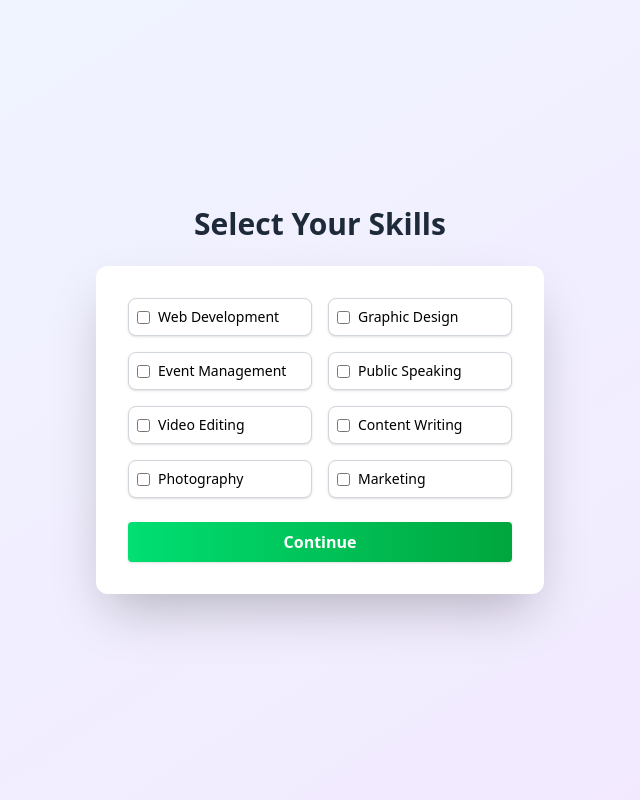
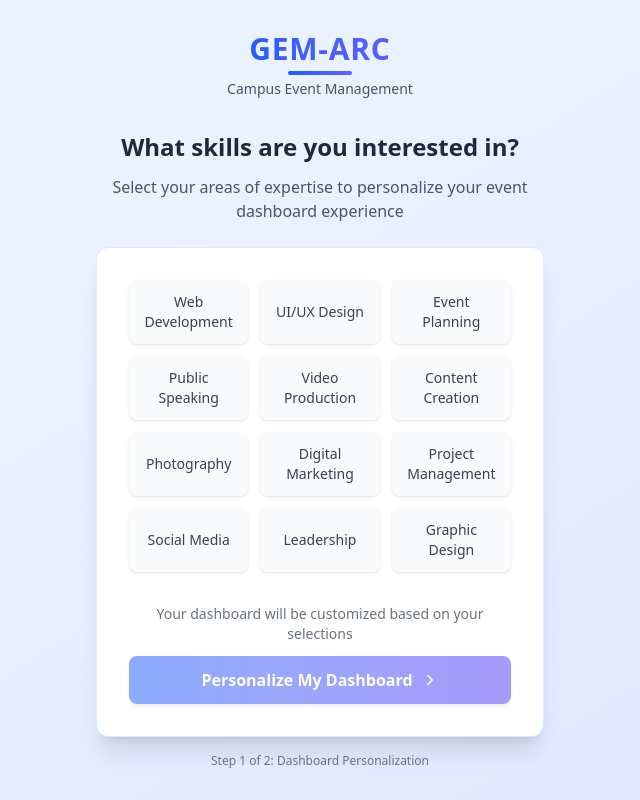
Before and after one commit to jyotiranjan0216/GEM-ARC_FrontEnd, a React (Vite) app: page /skills in a window 1280 px wide. Shown: the whole page, without its empty margins (320-960 px from the left). Built offline with nearby package versions, Linux system fonts and the light colour scheme.

Commit message:
New feature added

```diff
--- a/src/pages/SkillSelection.jsx
+++ b/src/pages/SkillSelection.jsx
@@ -2,16 +2,22 @@ import React, { useState } from 'react';
 import { useNavigate } from 'react-router-dom';
 import axios from 'axios';
 import { motion } from 'framer-motion';
+import { Check, ChevronRight } from 'lucide-react';
 
+// Updated skill options for dashboard personalization
 const availableSkills = [
   'Web Development',
-  'Graphic Design',
-  'Event Management',
+  'UI/UX Design',
+  'Event Planning',
   'Public Speaking',
-  'Video Editing',
-  'Content Writing',
+  'Video Production',
+  'Content Creation',
   'Photography',
-  'Marketing',
+  'Digital Marketing',
+  'Project Management',
+  'Social Media',
+  'Leadership',
+  'Graphic Design'
 ];
 
 function SkillSelection() {
@@ -57,61 +63,119 @@ function SkillSelection() {
 
   return (
     <motion.div
-      className="min-h-screen bg-gradient-to-br from-blue-50 to-purple-100 flex flex-col items-center justify-center px-4"
+      className="min-h-screen bg-gradient-to-br from-blue-50 to-indigo-100 flex flex-col items-center justify-center px-4"
       initial={{ opacity: 0 }}
       animate={{ opacity: 1 }}
       transition={{ duration: 0.8 }}
     >
+      {/* GEM-ARC Logo */}
+      <motion.div
+        className="mb-8 text-center"
+        initial={{ y: -30, opacity: 0 }}
+        animate={{ y: 0, opacity: 1 }}
+        transition={{ delay: 0.2 }}
+      >
+        <h1 className="text-3xl font-extrabold tracking-wide bg-gradient-to-r from-blue-600 to-indigo-500 bg-clip-text text-transparent">
+          GEM-ARC
+        </h1>
+        <div className="h-1 w-16 bg-gradient-to-r from-blue-600 to-indigo-500 mx-auto mt-1 rounded-full"></div>
+        <p className="text-sm text-gray-600 mt-1">Campus Event Management</p>
+      </motion.div>
+
       <motion.h2
-        className="text-3xl font-extrabold mb-6 text-gray-800"
+        className="text-2xl font-bold mb-3 text-gray-800"
         initial={{ y: -20, opacity: 0 }}
         animate={{ y: 0, opacity: 1 }}
-        transition={{ delay: 0.3 }}
+        transition={{ delay: 0.4 }}
       >
-        Select Your Skills
+        What skills are you interested in?
       </motion.h2>
 
-      <motion.form
-        onSubmit={handleSubmit}
-        className="bg-white shadow-2xl rounded-xl p-8 w-full max-w-md"
+      <motion.p
+        className="text-gray-600 mb-6 text-center max-w-md"
+        initial={{ y: -20, opacity: 0 }}
+        animate={{ y: 0, opacity: 1 }}
+        transition={{ delay: 0.5 }}
+      >
+        Select your areas of expertise to personalize your event dashboard experience
+      </motion.p>
+
+      <motion.div
+        className="bg-white shadow-xl rounded-xl p-8 w-full max-w-md border border-blue-100"
         initial={{ scale: 0.95, opacity: 0 }}
         animate={{ scale: 1, opacity: 1 }}
-        transition={{ delay: 0.5 }}
+        transition={{ delay: 0.6 }}
       >
-        <div className="grid grid-cols-2 gap-4 mb-6">
+        <form onSubmit={handleSubmit}>
+          <div className="grid grid-cols-2 md:grid-cols-3 gap-3 mb-8">
             {availableSkills.map((skill) => (
-            <motion.label
+              <motion.div
                 key={skill}
-              className={`flex items-center p-2 rounded-lg shadow-sm border transition-all duration-200 cursor-pointer ${
-                selectedSkills.includes(skill)
-                  ? 'bg-green-100 border-green-400'
-                  : 'bg-white border-gray-300 hover:border-blue-400'
+                className={`relative rounded-lg overflow-hidden shadow-sm transition-all duration-200 ${
+                  selectedSkills.includes(skill) ? 'ring-2 ring-blue-500' : ''
                 }`}
                 whileHover={{ scale: 1.03 }}
                 whileTap={{ scale: 0.98 }}
-              transition={{ duration: 0.2 }}
               >
-              <input
-                type="checkbox"
-                value={skill}
-                checked={selectedSkills.includes(skill)}
-                onChange={() => toggleSkill(skill)}
-                className="mr-2 accent-green-500"
-              />
-              <span className="text-sm font-medium">{skill}</span>
-            </motion.label>
+                <button
+                  type="button"
+                  onClick={() => toggleSkill(skill)}
+                  className={`w-full h-full p-3 text-center text-sm font-medium ${
+                    selectedSkills.includes(skill)
+                      ? 'bg-gradient-to-r from-blue-100 to-indigo-100 text-blue-800'
+                      : 'bg-gray-50 text-gray-700 hover:bg-gray-100'
+                  }`}
+                >
+                  {skill}
+                  {selectedSkills.includes(skill) && (
+                    <motion.div
+                      className="absolute top-1 right-1 bg-blue-500 rounded-full p-0.5"
+                      initial={{ scale: 0 }}
+                      animate={{ scale: 1 }}
+                      transition={{ type: "spring", stiffness: 500, damping: 15 }}
+                    >
+                      <Check size={12} className="text-white" />
+                    </motion.div>
+                  )}
+                </button>
+              </motion.div>
             ))}
           </div>
 
+          <div className="mt-6 flex flex-col gap-3">
+            <motion.div
+              className="text-center text-sm text-gray-500"
+              initial={{ opacity: 0 }}
+              animate={{ opacity: 1 }}
+              transition={{ delay: 0.8 }}
+            >
+              <span>Your dashboard will be customized based on your selections</span>
+            </motion.div>
+
             <motion.button
               type="submit"
-          className="w-full bg-gradient-to-r from-green-400 to-green-600 text-white font-semibold py-2 rounded shadow hover:from-green-500 hover:to-green-700 transition-all duration-300"
-          whileHover={{ scale: 1.02 }}
-          whileTap={{ scale: 0.97 }}
+              disabled={selectedSkills.length === 0}
+              className={`flex items-center justify-center space-x-2 w-full bg-gradient-to-r from-blue-600 to-indigo-600 text-white font-semibold py-3 rounded-lg shadow-md transition-all duration-300 ${
+                selectedSkills.length === 0 ? 'opacity-50 cursor-not-allowed' : 'hover:shadow-lg'
+              }`}
+              whileHover={selectedSkills.length > 0 ? { scale: 1.02 } : {}}
+              whileTap={selectedSkills.length > 0 ? { scale: 0.98 } : {}}
             >
-          Continue
+              <span>Personalize My Dashboard</span>
+              <ChevronRight size={18} />
             </motion.button>
-      </motion.form>
+          </div>
+        </form>
+      </motion.div>
+
+      <motion.p
+        className="mt-4 text-xs text-gray-500"
+        initial={{ opacity: 0 }}
+        animate={{ opacity: 1 }}
+        transition={{ delay: 1 }}
+      >
+        Step 1 of 2: Dashboard Personalization
+      </motion.p>
     </motion.div>
   );
 }
```
Lines whose indentation alone changed are shown as unchanged.
